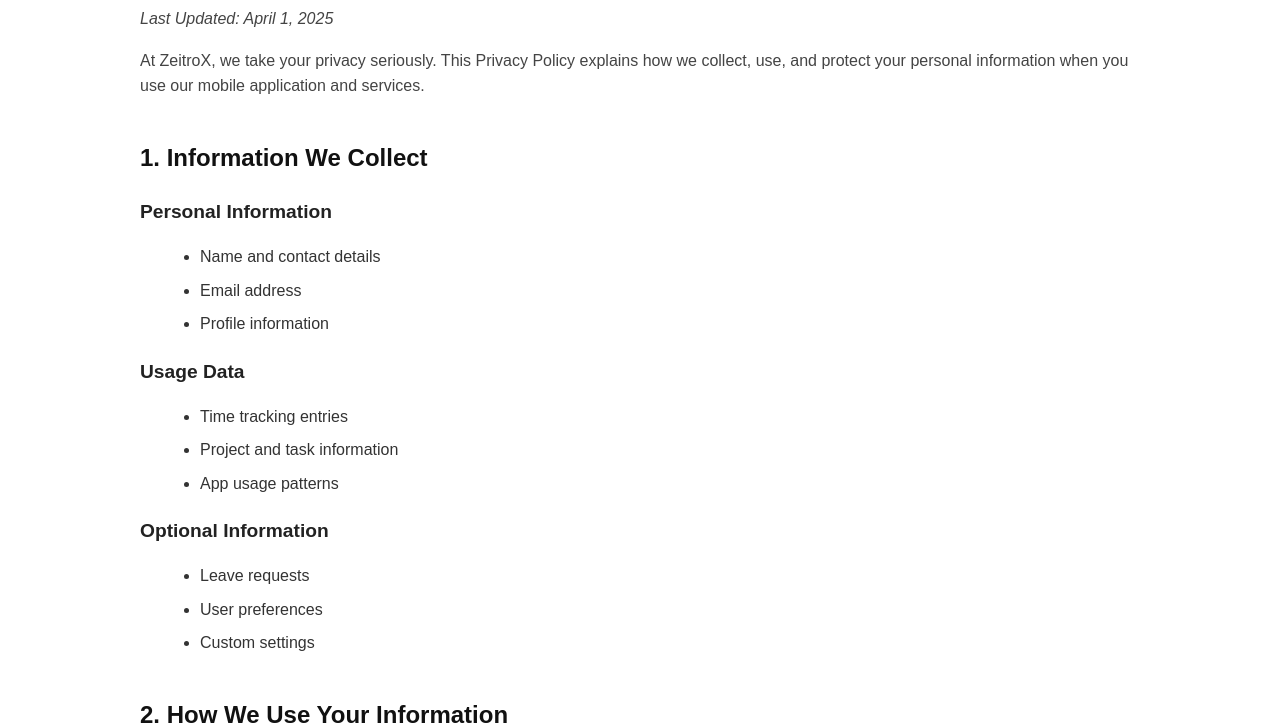
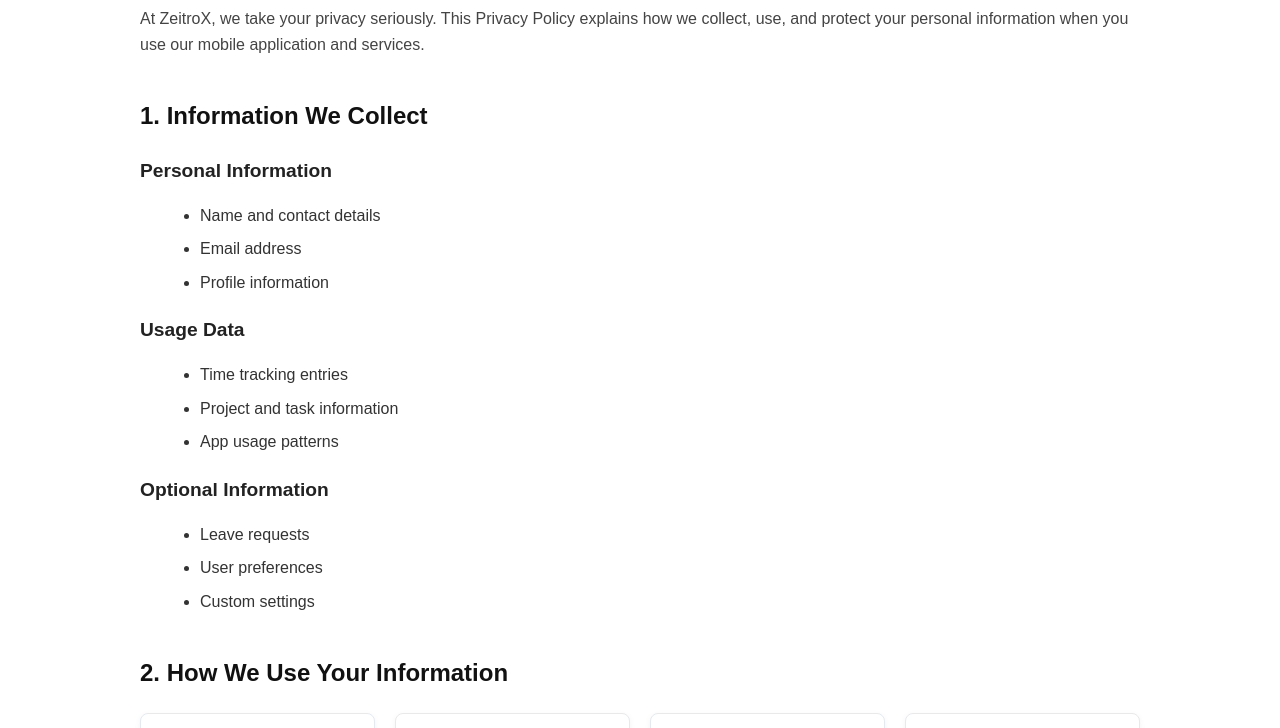
Before and after one commit to RahimHoxha/rbxsolutions-landing, a plain HTML site: page privacy-policy.html in a window 1280 px wide. Shown: the part 372-1100 px from the top of the page. Drawn offline with Linux system fonts and the light colour scheme.

Commit message:
deleted a line of code in privacy policy page

```diff
--- a/privacy-policy.html
+++ b/privacy-policy.html
@@ -113,7 +113,6 @@
   <!-- Content -->
   <div class="container">
     <h2>Privacy Policy</h2>
-    <p><em>Last Updated: April 1, 2025</em></p>
     <p>
       At ZeitroX, we take your privacy seriously. This Privacy Policy explains how we collect, use, and protect your personal
       information when you use our mobile application and services.
```
